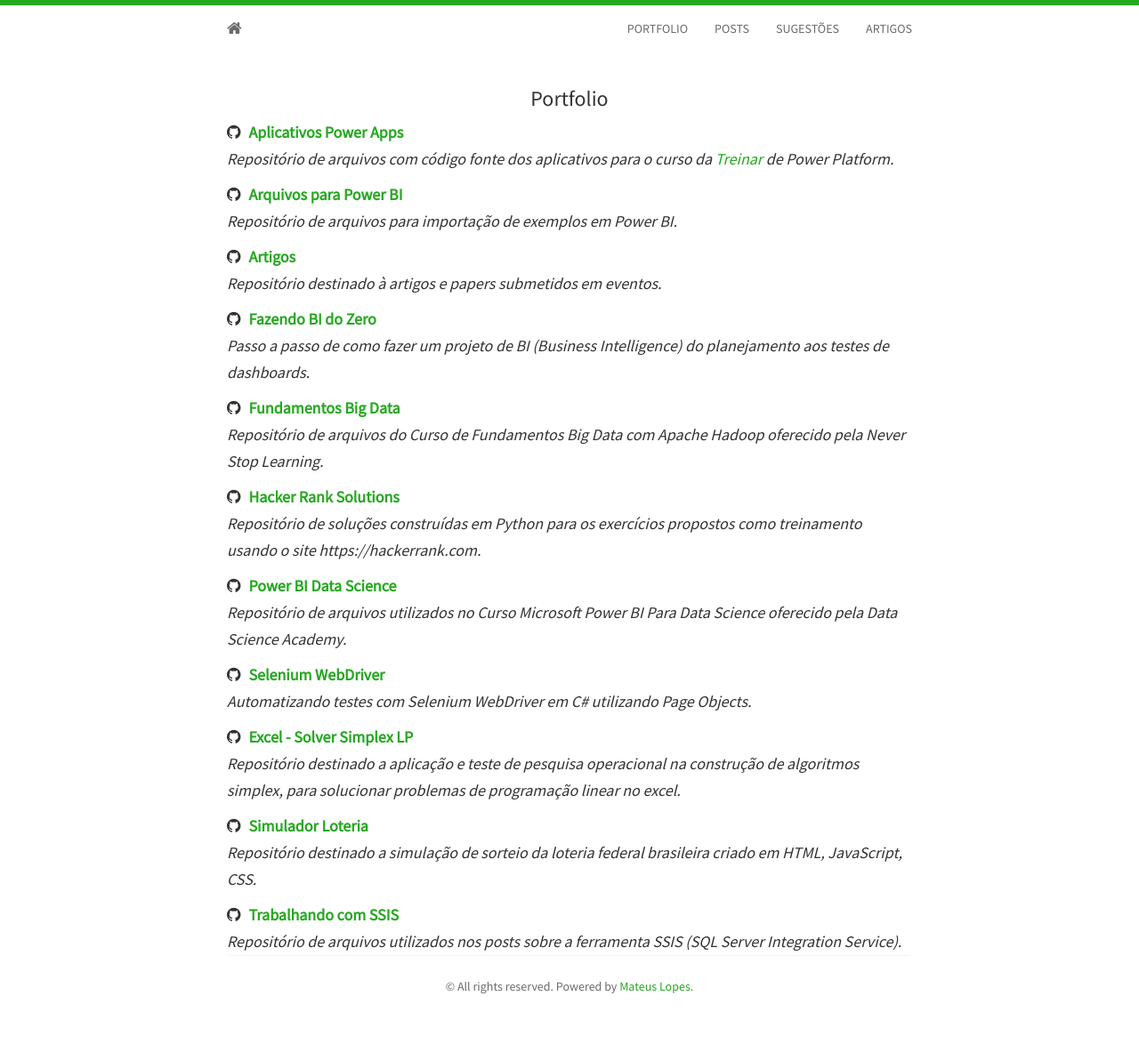
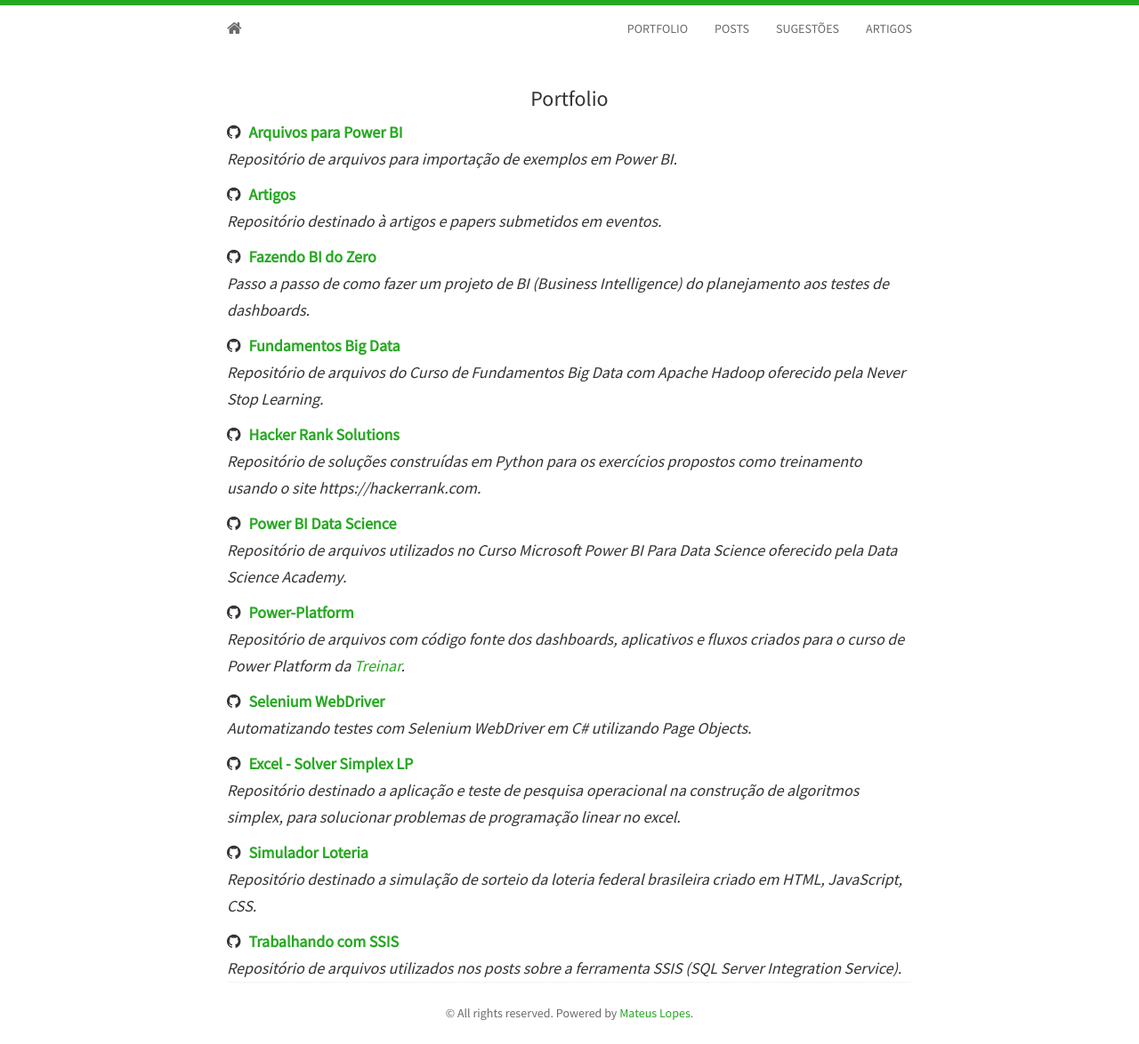
Before and after one commit to mateusbtlopes/mateusbtlopes.github.io, a Jekyll site: the page built from portfolio.html, in a window 1280 px wide. Shown: the whole page at 89% size. Built offline with Jekyll 4.4.1, drawn with Linux system fonts in a browser that asks for light colours; nearby versions of some CDN libraries; before the commit the page ends 1144 px from its top, so only the background shows below that.

Commit message:
update portfolio

```diff
--- a/_includes/portfolio.html
+++ b/_includes/portfolio.html
@@ -3,47 +3,47 @@
   <h3>Portfolio</h3>
 	  <div class="panel panel-default">
 		<h5>
-			<i class="fa fa-github">&nbsp;&nbsp;</i><strong><a href="https://github.com/mateusblopes/aplicativos-power-apps" target="_blank">Aplicativos Power Apps</a></strong>
-			<p><i>Repositório de arquivos com código fonte dos aplicativos para o curso da <a href="http://www.treinarmias.com.br" target="_blank">Treinar</a> de Power Platform.</i></p>
-		</h5>
-		<h5>
-			<i class="fa fa-github">&nbsp;&nbsp;</i><strong><a href="https://github.com/mateusblopes/arquivosparapowerbi" target="_blank">Arquivos para Power BI</a></strong>
+			<i class="fa fa-github">&nbsp;&nbsp;</i><strong><a href="https://github.com/mateusbtlopes/arquivosparapowerbi" target="_blank">Arquivos para Power BI</a></strong>
 			<p><i>Repositório de arquivos para importação de exemplos em Power BI.</i></p>
 		</h5>
 		<h5>
-			<i class="fa fa-github">&nbsp;&nbsp;</i><strong><a href="https://github.com/mateusblopes/artigos" target="_blank">Artigos</a></strong>
+			<i class="fa fa-github">&nbsp;&nbsp;</i><strong><a href="https://github.com/mateusbtlopes/artigos" target="_blank">Artigos</a></strong>
 			<p><i>Repositório destinado à artigos e papers submetidos em eventos.</i></p>
 		</h5>
 		<h5>
-			<i class="fa fa-github">&nbsp;&nbsp;</i><strong><a href="https://github.com/mateusblopes/fazendo-bi-do-zero" target="_blank">Fazendo BI do Zero</a></strong>
+			<i class="fa fa-github">&nbsp;&nbsp;</i><strong><a href="https://github.com/mateusbtlopes/fazendo-bi-do-zero" target="_blank">Fazendo BI do Zero</a></strong>
 			<p><i>Passo a passo de como fazer um projeto de BI (Business Intelligence) do planejamento aos testes de dashboards.</i></p>
 		</h5>
 		<h5>
-			<i class="fa fa-github">&nbsp;&nbsp;</i><strong><a href="https://github.com/mateusblopes/fundamentos-big-data" target="_blank">Fundamentos Big Data</a></strong>
+			<i class="fa fa-github">&nbsp;&nbsp;</i><strong><a href="https://github.com/mateusbtlopes/fundamentos-big-data" target="_blank">Fundamentos Big Data</a></strong>
 			<p><i>Repositório de arquivos do Curso de Fundamentos Big Data com Apache Hadoop oferecido pela Never Stop Learning.</i></p>
 		</h5>
 		<h5>
-			<i class="fa fa-github">&nbsp;&nbsp;</i><strong><a href="https://github.com/mateusblopes/hackerranksolutions" target="_blank">Hacker Rank Solutions</a></strong>
+			<i class="fa fa-github">&nbsp;&nbsp;</i><strong><a href="https://github.com/mateusbtlopes/hackerranksolutions" target="_blank">Hacker Rank Solutions</a></strong>
 			<p><i>Repositório de soluções construídas em Python para os exercícios propostos como treinamento usando o site https://hackerrank.com.</i></p>
 		</h5>
 		<h5>
-			<i class="fa fa-github">&nbsp;&nbsp;</i><strong><a href="https://github.com/mateusblopes/PowerBI-DataScience" target="_blank">Power BI Data Science</a></strong>
+			<i class="fa fa-github">&nbsp;&nbsp;</i><strong><a href="https://github.com/mateusbtlopes/PowerBI-DataScience" target="_blank">Power BI Data Science</a></strong>
 			<p><i>Repositório de arquivos utilizados no Curso Microsoft Power BI Para Data Science oferecido pela Data Science Academy.</i></p>
 		</h5>
 		<h5>
-			<i class="fa fa-github">&nbsp;&nbsp;</i><strong><a href="https://github.com/mateusblopes/selenium-webdriver" target="_blank">Selenium WebDriver</a></strong>
+			<i class="fa fa-github">&nbsp;&nbsp;</i><strong><a href="https://github.com/mateusbtlopes/Power-Platform" target="_blank">Power-Platform</a></strong>
+			<p><i>Repositório de arquivos com código fonte dos dashboards, aplicativos e fluxos criados para o curso de Power Platform da <a href="http://www.treinarmias.com.br" target="_blank">Treinar</a>.</i></p>
+		</h5>
+		<h5>
+			<i class="fa fa-github">&nbsp;&nbsp;</i><strong><a href="https://github.com/mateusbtlopes/selenium-webdriver" target="_blank">Selenium WebDriver</a></strong>
 			<p><i>Automatizando testes com Selenium WebDriver em C# utilizando Page Objects.</i></p>
 		</h5>
 		<h5>
-			<i class="fa fa-github">&nbsp;&nbsp;</i><strong><a href="https://github.com/mateusblopes/simplex-lp-solver-excel" target="_blank">Excel - Solver Simplex LP</a></strong>
+			<i class="fa fa-github">&nbsp;&nbsp;</i><strong><a href="https://github.com/mateusbtlopes/simplex-lp-solver-excel" target="_blank">Excel - Solver Simplex LP</a></strong>
 			<p><i>Repositório destinado a aplicação e teste de pesquisa operacional na construção de algoritmos simplex, para solucionar problemas de programação linear no excel.</i></p>
 		</h5>
 		<h5>
-			<i class="fa fa-github">&nbsp;&nbsp;</i><strong><a href="https://github.com/mateusblopes/simuladorLoteria" target="_blank">Simulador Loteria</a></strong>
+			<i class="fa fa-github">&nbsp;&nbsp;</i><strong><a href="https://github.com/mateusbtlopes/simuladorLoteria" target="_blank">Simulador Loteria</a></strong>
 			<p><i>Repositório destinado a simulação de sorteio da loteria federal brasileira criado em HTML, JavaScript, CSS.</i></p>
 		</h5>
 		<h5>
-			<i class="fa fa-github">&nbsp;&nbsp;</i><strong><a href="https://github.com/mateusblopes/trabalhando-com-ssis" target="_blank">Trabalhando com SSIS</a></strong>
+			<i class="fa fa-github">&nbsp;&nbsp;</i><strong><a href="https://github.com/mateusbtlopes/trabalhando-com-ssis" target="_blank">Trabalhando com SSIS</a></strong>
 			<p><i>Repositório de arquivos utilizados nos posts sobre a ferramenta SSIS (SQL Server Integration Service).</i></p>
 		</h5>
 	</div>
```
